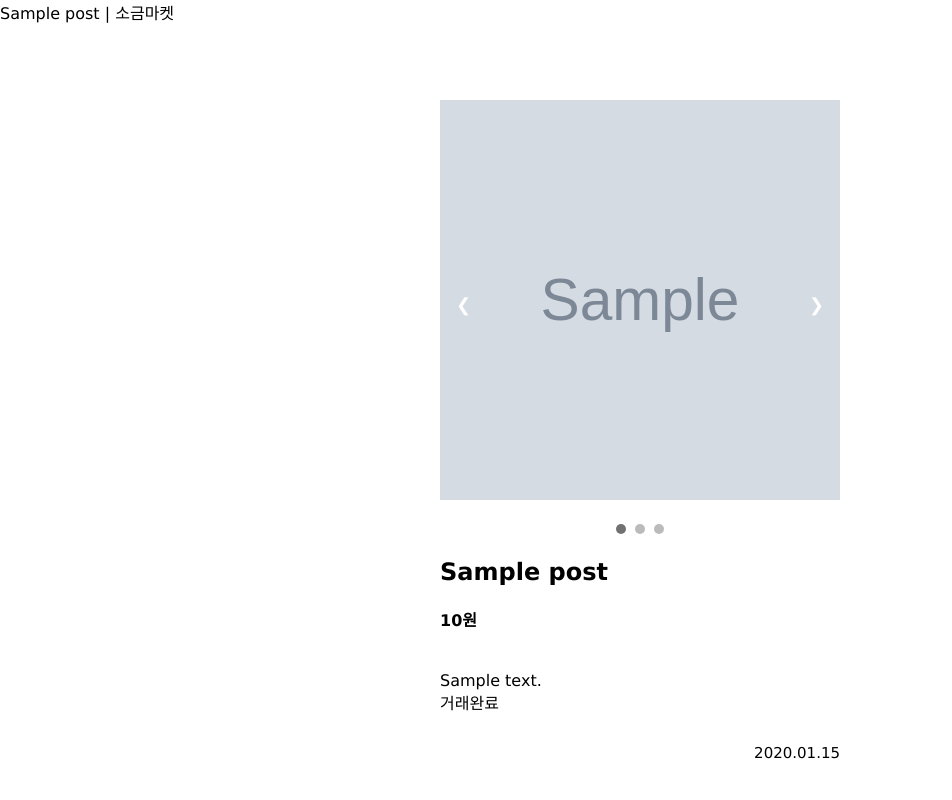
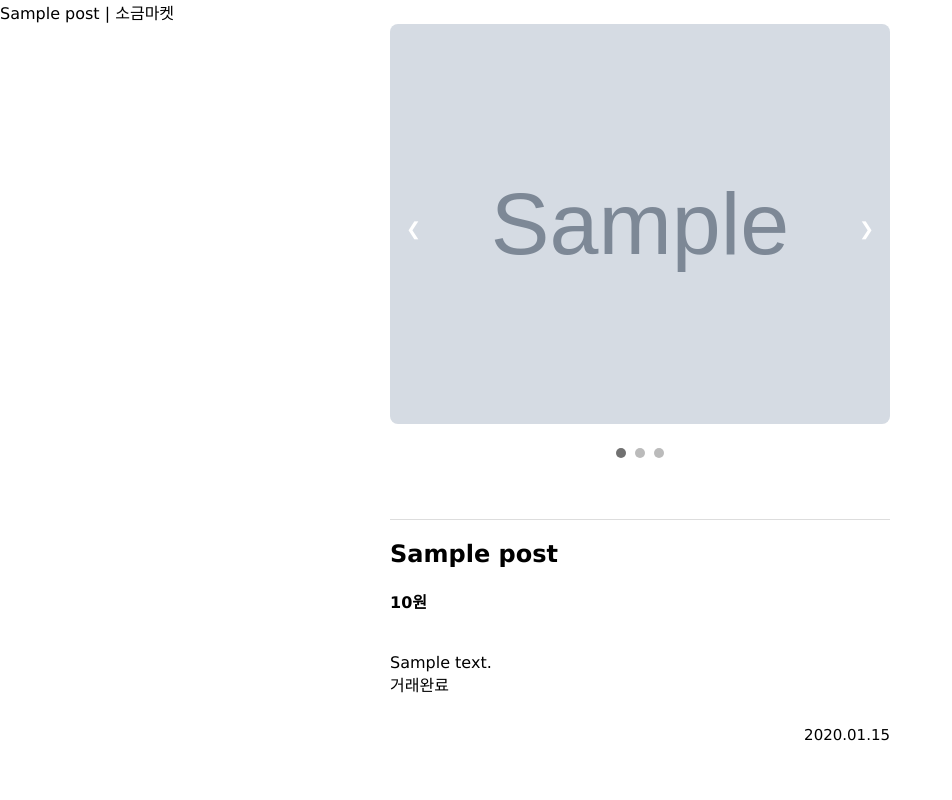
Before and after one commit to lmj00/django-project, a Django app: page /posts/1/ in a window 1280 px wide. Shown: the whole page, without its empty margins (0-952 px from the left). Run offline with Django 3.2, Linux system fonts and the light colour scheme; tables that the repository leaves empty hold one stand-in row (values such as "Sample post"); grey boxes marked "Sample" are stand-in pictures; some libraries are stand-ins or nearby versions.

Commit message:
Feat: post 디자인 수정

```diff
--- a/shop/static/shop/styles/post_detail.css
+++ b/shop/static/shop/styles/post_detail.css
@@ -1,9 +1,7 @@
 .post-detail {
-    position: absolute;
-    left: 50%;
-    top: 50%;
-    margin-top: -300px;
-    margin-left: -200px;
+   width: 500px;
+   margin: auto;
+   text-align: left;
 }
 
 * {
@@ -24,11 +22,31 @@ img {
     vertical-align: middle;
 }
 
+.image-wrap{
+    position: relative;
+    width: 500px;
+    margin: 0 auto;
+    height: 400px;
+    border-radius: 8px;
+    overflow: hidden;
+}
 
+.image{
+    border-radius: 8px;
+    width: 600px;
+    height: 600px;
+    object-fit: cover;
+    position: relative;
+    max-width: 100%;
+    left: 50%;
+    top: 50%;
+    transform: translate(-50%, -50%);
+    color: transparent;
+}
 
 /* Slideshow container */
 .slideshow-container {
-    max-width: 400px;
+    max-width: 800px;
     position: relative;
     margin: auto;
 }
@@ -123,3 +141,7 @@ img {
     background-color: #6100bd;
     text-decoration: none;
   }
+
+  .line{
+    border-bottom: solid 1px rgb(221, 221, 221) ;
+  }
--- a/shop/templates/shop/post_detail.html
+++ b/shop/templates/shop/post_detail.html
@@ -28,17 +28,32 @@
             <div class="slideshow-container">
 
                 <div class="mySlides fade">
-                  <img class="image" src="{{ post.image1.url }}" width="400px" height="400px">
+                    <a href="{{ post.image1.url }}" style="width: 100%; ">
+                        <div class="image-wrap">
+                            <img class="image" src="{{ post.image1.url }}" style="opacity: 1;">
+                        </div>
+                    </a>
                 </div>
+
+
+
                 {% if image2 %}
                 <div class="mySlides fade">
-                  <img class="image" src="{{ post.image2.url }}" width="400px" height="400px">
+                    <a href="{{ post.image1.url }}" style="width: 100%; display: inline-block;" >
+                            <div class="image-wrap">
+                            <img class="image" src="{{ post.image2.url }}" style="opacity: 1;">
+                            </div>
+                    </a>
                 </div>
                 {% endif %}
 
                 {% if image3 %}
                 <div class="mySlides fade">
-                  <img  class="image" src="{{ post.image3.url }}" width="400px" height="400px">
+                    <a href="{{ post.image1.url }}" style="width: 100%; display: inline-block;">
+                            <div class="image-wrap">
+                            <img class="image" src="{{ post.image3.url }}" style="opacity: 1;">
+                            </div>
+                    </a>
                 </div>
                 {% endif %}
 
@@ -53,7 +68,7 @@
                   <span class="dot" onclick="currentSlide(2)"></span>
                   <span class="dot" onclick="currentSlide(3)"></span>
                 </div>
-
+            <div class="line"><br><br><br></div>
             <h2 class="title">{{ post.title }}</h2>
             <div class="info">
                 <div class="price {% if post.is_sold %}sold{% endif %}"><h4>{{ post.price|intcomma }}원</h4></div><br>
@@ -66,6 +81,8 @@
         </article>
 
     {% if post.author == user %}
+
+    <br><br><br><div class="line"><br><br><br></div>
         <div class="buttons">
             <a class="button" href="{% url 'posts' %}">목록</a>
             <a class="button" href="{% url 'post-update' post.id %}">수정</a>
```
Also changed, not shown: shop/static/shop/styles/post.css (+16 -0 lines), shop/templates/shop/post.html (+7 -3 lines).
